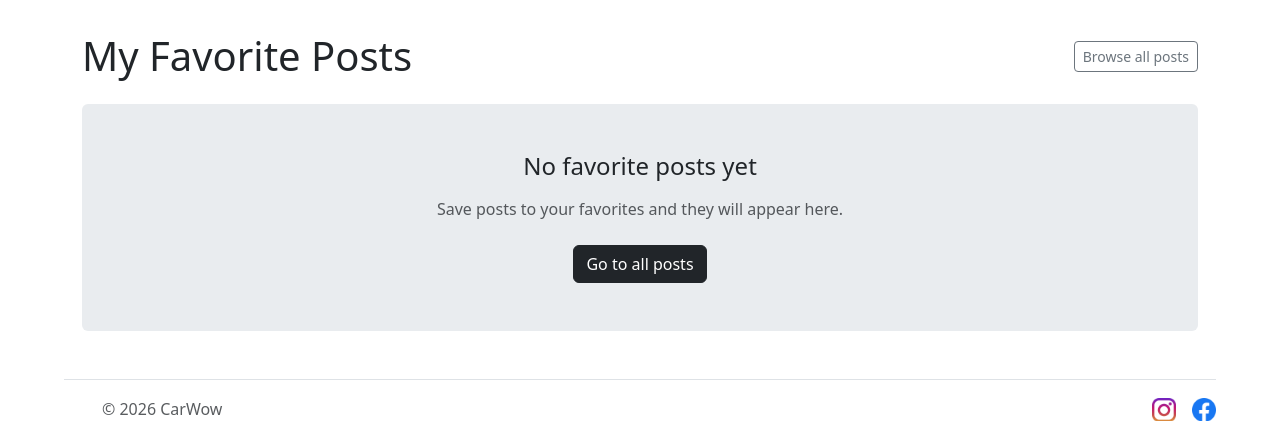
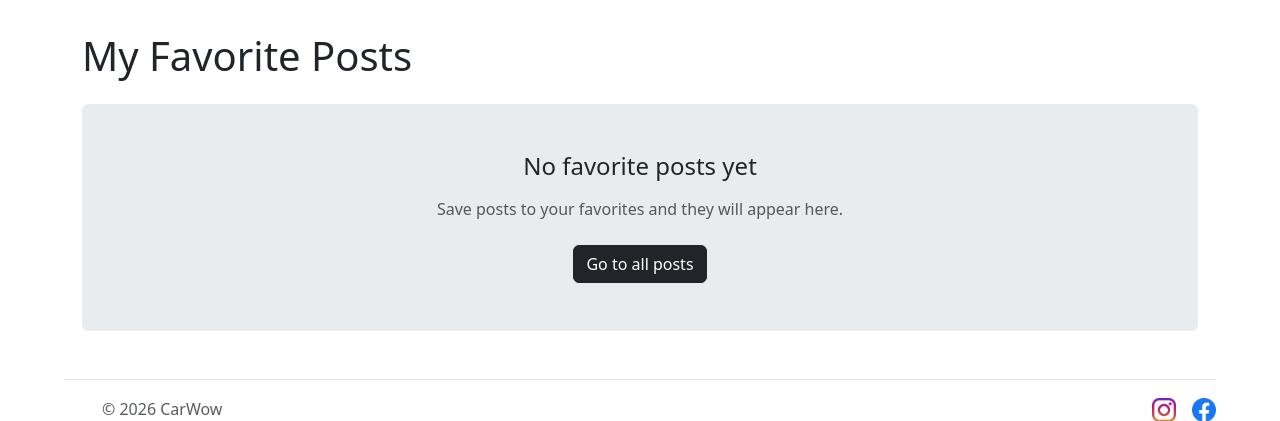
Before and after one commit to Maxmilly4050/carwow, a Django app: page /blog/favorites/ in a window 1280 px wide. Shown: the part 57-478 px from the top of the page. Run offline with Django 5.2, Linux system fonts and the light colour scheme.

Commit message:
removing unnecessary browse all posts button

```diff
--- a/blog/templates/blogs/fav_posts.html
+++ b/blog/templates/blogs/fav_posts.html
@@ -3,7 +3,6 @@
 {% block content %}
     <div class="d-flex justify-content-between align-items-center flex-wrap gap-2 mb-4">
         <h1 class="mb-0">My Favorite Posts</h1>
-        <a href="{% url 'posts' %}" class="btn btn-outline-secondary btn-sm">Browse all posts</a>
     </div>
 
     {% if favorite_posts %}
```
Also changed, not shown: db.sqlite3.
